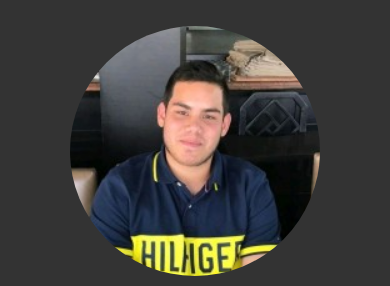
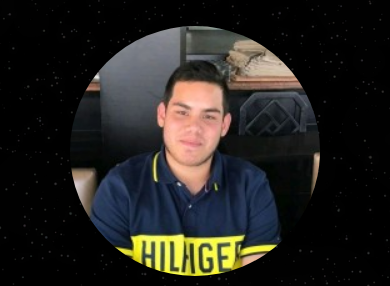
Before and after one commit to leonardo0920/LDBlog, a plain HTML site: page index.html in a window 390 px wide. Shown: the part 97-383 px from the top of the page. Drawn offline with nearby package versions, Linux system fonts and the light colour scheme.

Commit message:
arreglo de error

```diff
--- a/responsive.css
+++ b/responsive.css
@@ -109,7 +109,7 @@
 
 @media (max-width: 767px) {
   .home-background {
-    background-image: url(./assets/bg.webp);
+    background-image: url(./assets/bg\ .webp);
     background-attachment: fixed;
     background-size: cover;
     background-position: center;
--- a/style.css
+++ b/style.css
@@ -120,7 +120,7 @@ section {
 
 .home-background {
     background-color: white;
-    background-image: url(./assets/bg.webp);
+    background-image: url(./assets/bg\ .webp);
     background-attachment: fixed;
     background-size: cover;
     background-position: center;
```
